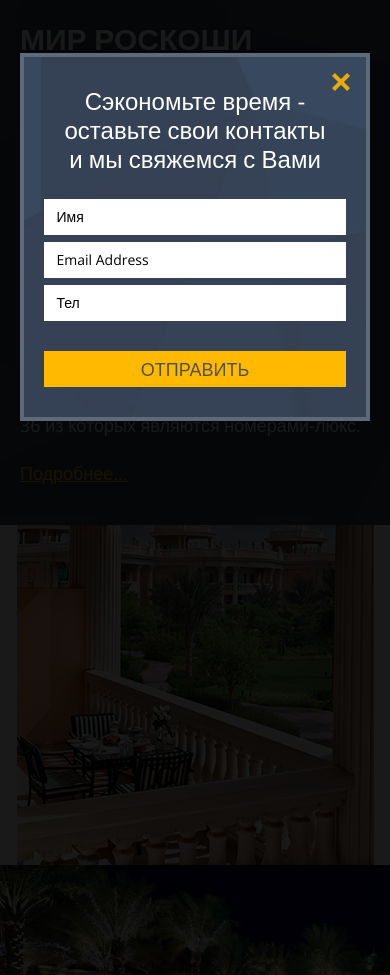
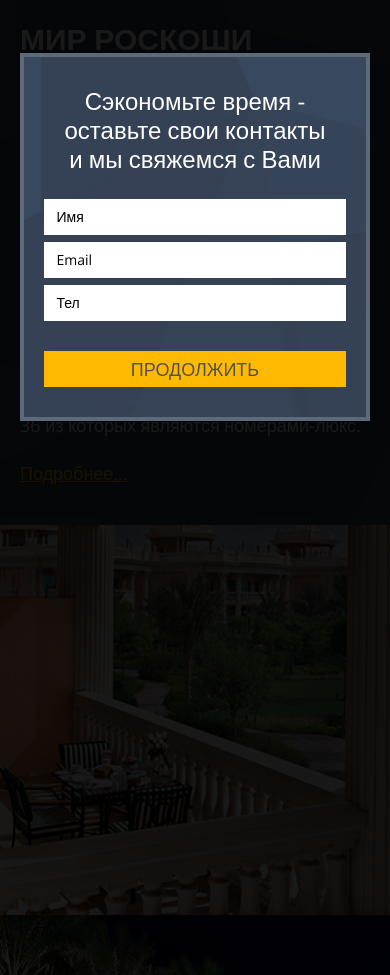
Before and after one commit to coderiver/emerald, a PHP site: page / in a window 390 px wide. Shown: the part 501-1476 px from the top of the page. Run offline with PHP 8.4, Linux system fonts and the light colour scheme; some libraries are stand-ins or nearby versions.

Commit message:
some fixes

```diff
--- a/css/screen.css
+++ b/css/screen.css
@@ -82,20 +82,27 @@ a { text-decoration: none; color: #ffba00; }
 @media only screen and (max-width: 1020px) { .blocks .blocks__wrap { margin: 0; font-size: 0; text-align: center; } }
 .blocks .blocks__list { max-width: 1280px; margin: 0 auto; overflow: hidden; }
 
-.block { display: inline-block; vertical-align: top; }
+.block { display: inline-block; position: relative; vertical-align: top; }
+@media only screen and (max-width: 1020px) { .block { background: #354154; } }
+@media only screen and (max-width: 760px) { .block { width: 100%; } }
+.block.block_gallery .block__pic:hover { cursor: url(../img/search.png), pointer; }
 .block.block_1, .block.block_4 { float: left; width: 732px; text-align: right; }
-@media only screen and (max-width: 1020px) { .block.block_1 { float: none; width: 100%; } }
+@media only screen and (max-width: 1020px) { .block.block_1, .block.block_4 { width: 100%; } }
 .block.block_2, .block.block_3, .block.block_5 { float: left; width: 548px; }
-@media only screen and (max-width: 1020px) { .block.block_2, .block.block_3, .block.block_5 { display: inline-block; float: none; width: auto; vertical-align: top; } }
-.block.block_3 { height: 340px; }
-@media only screen and (max-width: 760px) { .block.block_3 { height: auto; } }
 .block.block_4 { margin-top: -112px; }
-@media only screen and (max-width: 1020px) { .block.block_4 { float: none; display: inline-block; width: auto; margin: 0; vertical-align: top; } }
+@media only screen and (max-width: 1020px) { .block.block_4 { margin: 0; } }
 .block.block_6, .block.block_8 { float: left; width: 369px; }
-@media only screen and (max-width: 1020px) { .block.block_6 { float: none; width: auto; height: 413px; } }
 .block.block_7 { float: left; }
-@media only screen and (max-width: 1020px) { .block.block_7 { float: none; } }
 @media only screen and (max-width: 1020px) { .block.block_8 { display: none; } }
+@media only screen and (max-width: 1020px) { .block.block_2, .block.block_3, .block.block_4, .block.block_5, .block.block_6 { width: 20%; height: auto; }
+  .block.block_2:before, .block.block_3:before, .block.block_4:before, .block.block_5:before, .block.block_6:before { content: ""; display: block; width: 100%; padding-bottom: 100%; }
+  .block.block_2 .block__pic, .block.block_3 .block__pic, .block.block_4 .block__pic, .block.block_5 .block__pic, .block.block_6 .block__pic { position: absolute; top: 0; left: 0; width: 100%; height: 100%; }
+  .block.block_2 .block__pic img, .block.block_3 .block__pic img, .block.block_4 .block__pic img, .block.block_5 .block__pic img, .block.block_6 .block__pic img { position: absolute; top: 50%; left: 50%; width: auto; min-width: 100%; height: auto; min-height: 100%; -webkit-transform: translate(-50%, -50%); -moz-transform: translate(-50%, -50%); -ms-transform: translate(-50%, -50%); -o-transform: translate(-50%, -50%); transform: translate(-50%, -50%); } }
+@media only screen and (max-width: 760px) { .block.block_2, .block.block_3, .block.block_4, .block.block_5, .block.block_6 { width: 25%; } }
+@media only screen and (max-width: 640px) { .block.block_2, .block.block_3, .block.block_4, .block.block_5, .block.block_6 { width: 50%; } }
+@media only screen and (max-width: 480px) { .block.block_2, .block.block_3, .block.block_4, .block.block_5, .block.block_6 { width: 100%; } }
+@media only screen and (max-width: 760px) { .block.block_6 { display: none; } }
+@media only screen and (max-width: 480px) { .block.block_6 { display: block; } }
 .block .block__content { display: inline-block; max-width: 542px; min-height: 588px; padding: 55px 80px; background: url(../img/bg.jpg); color: white; vertical-align: top; text-align: left; }
 @media only screen and (max-width: 1020px) { .block .block__content { width: 100%; max-width: 100%; min-height: 0; padding: 40px 20px; } }
 .block .block__title { margin-bottom: 25px; font-size: 30px; font-weight: 600; text-transform: uppercase; }
@@ -105,6 +112,8 @@ a { text-decoration: none; color: #ffba00; }
 .block .block__more a { text-decoration: underline; }
 .block .block__more a:hover { text-decoration: none; }
 .block .block__pic { display: inline-block; height: 100%; font-size: 0; vertical-align: top; }
+@media only screen and (max-width: 760px) { .block .block__pic { width: 100%; }
+  .block .block__pic img { width: 100%; height: auto; } }
 .block .block__pic img { max-width: 100%; max-height: 100%; }
 
 .more { text-align: center; }
@@ -270,16 +280,16 @@ a { text-decoration: none; color: #ffba00; }
 .popup.popup_menu { background: url(../img/bg.jpg) no-repeat 50% 50%/cover; }
 .popup.popup_menu .popup__in { max-width: 672px; }
 .popup.popup_menu .popup__close { background: #ffba00; }
-.popup.popup_menu .popup__close:before { background: url('../img/icons-s4c290b0a50.png') 0 -402px no-repeat; width: 18px; height: 18px; }
+.popup.popup_menu .popup__close:before { background: url('../img/icons-s8006051c7a.png') 0 -322px no-repeat; width: 18px; height: 18px; }
 .popup.popup_gallery { padding: 0; }
 .popup.popup_gallery:before { display: none; }
 .popup.popup_gallery .popup__close { top: 50px; right: 80px; width: 104px; height: 104px; background-color: rgba(19, 29, 45, 0.6); border: 2px solid white; border-radius: 50%; }
 @media only screen and (max-width: 760px) { .popup.popup_gallery .popup__close { top: 0; right: 0; -ms-transform: scale(0.4); -webkit-transform: scale(0.4); transform: scale(0.4); } }
-.popup.popup_gallery .popup__close:before { background: url('../img/icons-s4c290b0a50.png') 0 -336px no-repeat; width: 29px; height: 28px; }
+.popup.popup_gallery .popup__close:before { background: url('../img/icons-s8006051c7a.png') 0 -256px no-repeat; width: 29px; height: 28px; }
 .popup .popup__in { display: inline-block; position: relative; vertical-align: middle; }
 .popup .popup__close { position: absolute; top: 5px; right: 5px; padding: 15px; background: none; font-size: 0; z-index: 99; }
 .popup .popup__close:hover { opacity: 0.7; }
-.popup .popup__close:before { content: ""; display: inline-block; font-size: 0; background: url('../img/icons-s4c290b0a50.png') 0 -374px no-repeat; width: 18px; height: 18px; }
+.popup .popup__close:before { content: ""; display: inline-block; font-size: 0; background: url('../img/icons-s8006051c7a.png') 0 -294px no-repeat; width: 18px; height: 18px; }
 
 .menu { margin-bottom: 60px; }
 .menu .menu__title { margin-bottom: 40px; padding: 10px 0; font-size: 30px; color: white; text-transform: uppercase; font-weight: 600; text-align: left; }
--- a/index.html
+++ b/index.html
@@ -315,7 +321,7 @@
 								<!-- field -->
 								<div class="field">
 									<div class="field__in">
-										<input class="input" type="text" placeholder="Email Address">
+										<input class="input" type="text" placeholder="Email">
 									</div>
 								</div>
 								<!-- field -->
@@ -354,7 +360,6 @@
 <!-- popup -->
 <div class="popup js-popup js-popup-welcome">
 	<div class="popup__in">
-		<button class="popup__close js-popup-close"></button>
 		<!-- form -->
 		<div class="form">
 			<div class="form__title">Сэкономьте время - <br>оставьте свои контакты <br>и мы свяжемся с Вами</div>
@@ -368,7 +373,7 @@
 				<!-- field -->
 				<div class="field">
 					<div class="field__in">
-						<input class="input" type="text" placeholder="Email Address">
+						<input class="input" type="text" placeholder="Email">
 					</div>
 				</div>
 				<!-- field -->
@@ -377,7 +382,7 @@
 						<input class="input" type="text" placeholder="Тел">
 					</div>
 				</div>
-				<button class="btn btn_small btn_wide">ОТПРАВИТЬ</button>
+				<button class="btn btn_small btn_wide js-popup-close">продолжить</button>
 			</div>
 		</div>
 	</div>
@@ -399,7 +404,7 @@
 				<!-- field -->
 				<div class="field">
 					<div class="field__in">
-						<input class="input" type="text" placeholder="Email Address">
+						<input class="input" type="text" placeholder="Email">
 					</div>
 				</div>
 				<!-- field -->
@@ -553,13 +570,14 @@
 <script>
 	var map;
 	function initialize() {
-		var posCenter = new google.maps.LatLng(25.119210, 55.122577),
+		var isDraggable = $(document).width() > 1024 ? true : false;
+			posCenter = new google.maps.LatLng(25.119210, 55.122577),
 			posMarker = new google.maps.LatLng(25.1160, 55.110);
 		var mapOptions = {
 			zoom: 13,
 			center: posCenter,
 			scrollwheel: false,
-			draggable: false
+			draggable: isDraggable
 		}
 		var image = 'img/marker.png';
 		var map = new google.maps.Map(document.getElementById('map-canvas'), mapOptions);
--- a/sass/_common.sass
+++ b/sass/_common.sass
@@ -73,7 +73,7 @@ a
 	&.center_middle
 		max-width: 1220px
 	&.center_small
-		max-width: 1000px
+		max-width: 1040px
 
 .main
 	position: relative
@@ -113,9 +113,9 @@ a
 	.main__title-sub
 		text-transform: uppercase
 		text-align: center
-		line-height: 1
+		line-height: 1.1
 	.main__title
-		font-size: 98px
+		font-size: 100px
 		color: $yellow
 		+r(1020)
 			margin-bottom: 5px
@@ -123,7 +123,7 @@ a
 		+r(760)
 			font-size: 32px
 	.main__title-sub
-		font-size: 48px
+		font-size: 50px
 		color: #ffdf8a
 		+r(1020)
 			font-size: 38px
@@ -131,7 +131,7 @@ a
 			font-size: 18px
 
 .header
-	margin-bottom: 180px
+	margin-bottom: 160px
 	+clr
 	+r(1020)
 		margin-bottom: 80px
@@ -218,54 +218,80 @@ a
 
 .block
 	display: inline-block
+	position: relative
 	vertical-align: top
+	+r(1020)
+		background: #354154
+	+r(760)
+		width: 100%
+	&.block_gallery
+		.block__pic
+			&:hover
+				cursor: url(../img/search.png), pointer
 	&.block_1,
 	&.block_4
 		float: left
 		width: 732px
 		text-align: right
-	&.block_1
 		+r(1020)
-			float: none
 			width: 100%
 	&.block_2,
 	&.block_3,
 	&.block_5
 		float: left
 		width: 548px
-		+r(1020)
-			display: inline-block
-			float: none
-			width: auto
-			vertical-align: top
-	&.block_3
-		height: 340px
-		+r(760)
-			height: auto
 	&.block_4
 		margin-top: -112px
 		+r(1020)
-			float: none
-			display: inline-block
-			width: auto
 			margin: 0
-			vertical-align: top
 	&.block_6,
 	&.block_8
 		float: left
 		width: 369px
-	&.block_6
-		+r(1020)
-			float: none
-			width: auto
-			height: 413px
 	&.block_7
 		float: left
-		+r(1020)
-			float: none
 	&.block_8
 		+r(1020)
 			display: none
+	&.block_2,
+	&.block_3,
+	&.block_4,
+	&.block_5,
+	&.block_6
+		+r(1020)
+			width: 20%
+			height: auto
+			&:before
+				content: ""
+				display: block
+				width: 100%
+				padding-bottom: 100%
+			.block__pic
+				position: absolute
+				top: 0
+				left: 0
+				width: 100%
+				height: 100%
+				img
+					position: absolute
+					top: 50%
+					left: 50%
+					width: auto
+					min-width: 100%
+					height: auto
+					min-height: 100%
+					+translate(-50%,-50%)
+		+r(760)
+			width: 25%
+		+r(640)
+			width: 50%
+		+r(480)
+			width: 100%
+	&.block_6
+		+r(760)
+			display: none
+		+r(480)
+			display: block
 	.block__content
 		display: inline-block
 		max-width: 542px
@@ -301,6 +327,11 @@ a
 		height: 100%
 		font-size: 0
 		vertical-align: top
+		+r(760)
+			width: 100%
+			img
+				width: 100%
+				height: auto
 		img
 			max-width: 100%
 			max-height: 100%
@@ -798,6 +829,9 @@ a
 			position: relative
 			top: -32px
 			margin-bottom: 5px
+			padding: 0 40px
+			+r(1020)
+				padding: 0 20px
 			+r(760)
 				top: auto
 				margin-bottom: 25px
@@ -964,3 +998,5 @@ a
 	font-size: 18px
 	+r(760)
 		padding: 20px
+	p
+		margin-bottom: 10px
```
Also changed, not shown: other parts of css/screen.css (+15 -13 lines), other parts of index.html (+57 -39 lines), img/icons-s4c290b0a50.png (deleted), img/icons-s8006051c7a.png (added), img/search.png (renamed from img/icons/search.png), 4 other files.
